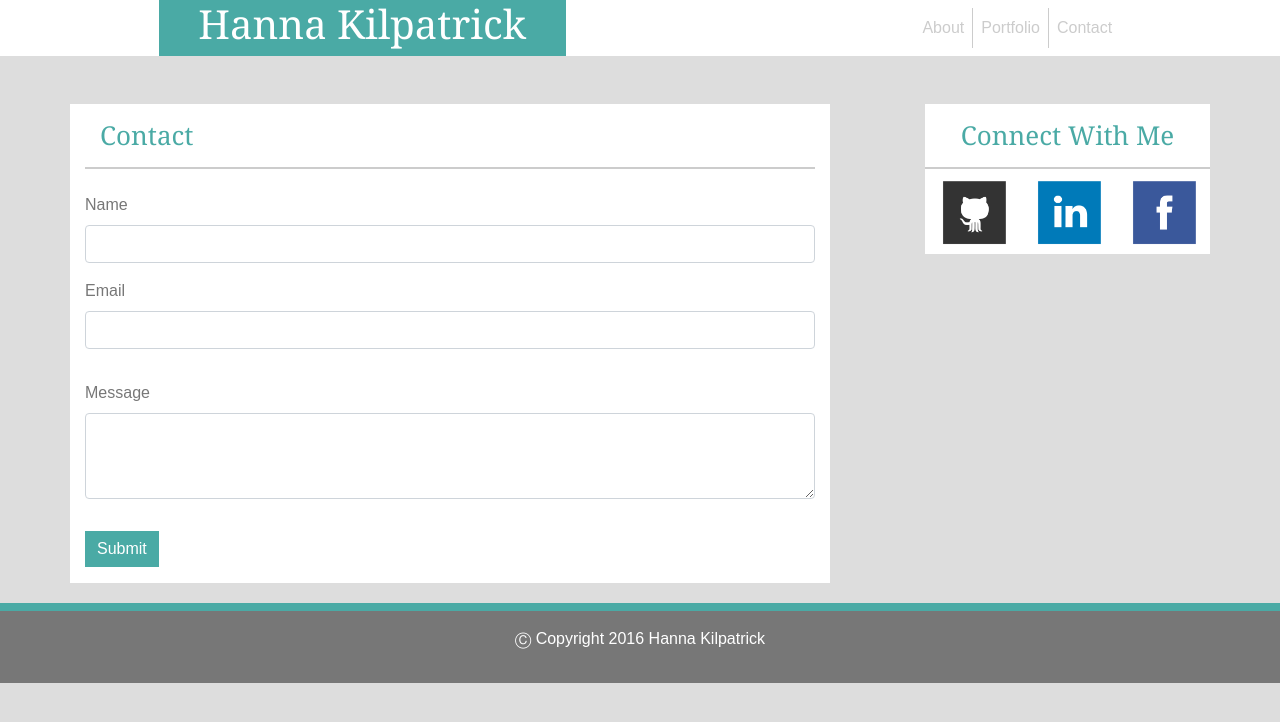
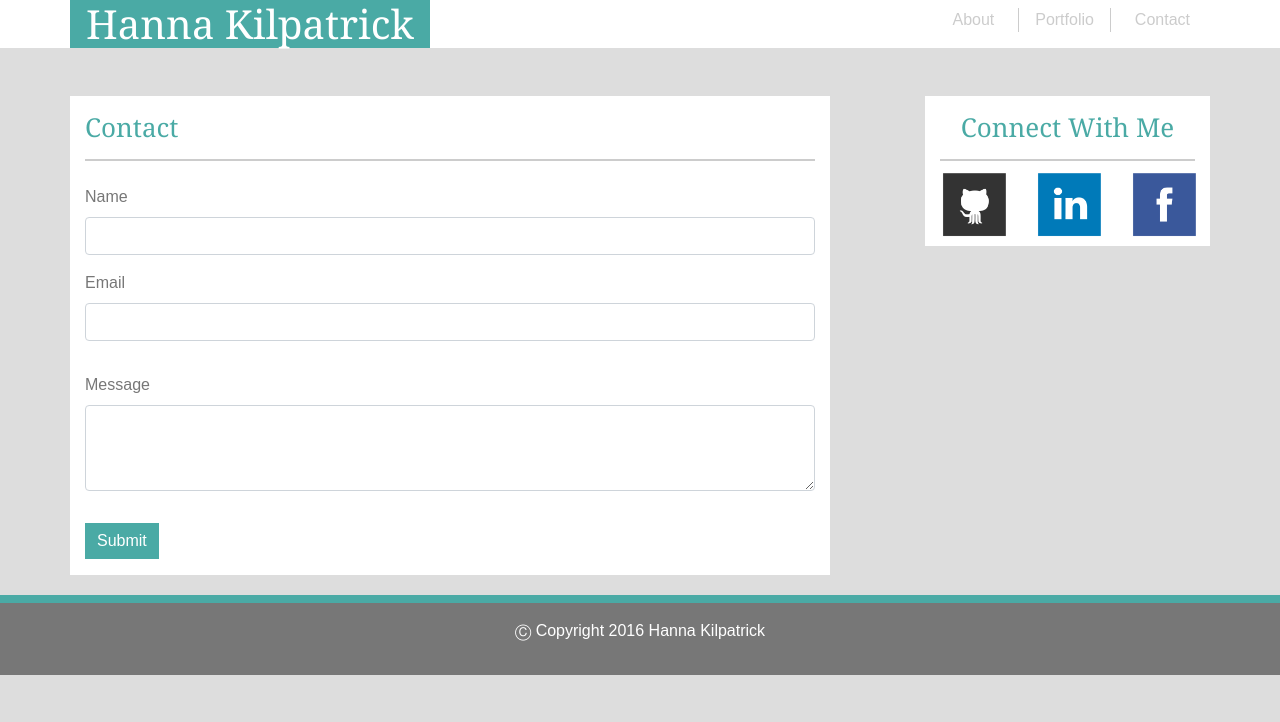
Before and after one commit to AnyaKilpatrick/Bootstrap-Portfolio, a plain HTML site: page contact.html in a window 1280 px wide. Drawn offline with nearby package versions, Linux system fonts and the light colour scheme.

Commit message:
Organized the code

```diff
--- a/assets/css/style.css
+++ b/assets/css/style.css
@@ -3,6 +3,9 @@ html {
     min-height: 100vh;
 }
 
+::-webkit-scrollbar {
+    display: none;
+}
 /* *{
     box-sizing: border-box;
 } */
@@ -48,6 +51,11 @@ myHeader {
     border-right:1px solid #cccccc;
 }
 
+.myNav:hover {
+    background: #4aaaa5;
+    color: #ffff;
+    border-radius: 100px;
+}
 /* Article */
 .photo {
     width:200px;
@@ -63,6 +71,11 @@ article {
     margin-bottom: 20px;
 }
 /* Sidebar */
+
+.icon:hover  {
+    border-radius: 100px;
+  }
+
 aside {
     max-height: 150px;
 }
@@ -88,6 +101,10 @@ aside {
 }
 
 /* Form  */
+
+.myButton:hover {
+    border-radius: 100px;
+}
 
 .myButton {
     background: #4aaaa5;
--- a/contact.html
+++ b/contact.html
@@ -12,23 +12,23 @@
 <body>
     <!-- Header -->
     <div class="container-fluid pr-0 pl-0 white">
-            <div class="row justify-content-around">
-                <div class="col-xl-4 col-lg-4 col-md-4 col-sm-12 col-xs-12 text-center">
+        <div class="container pr-0 pl-0">
+            <div class="row justify-content-between">
+                <div class="col-xl-4 col-lg-5 col-md-6 col-sm-12 col-xs-12 text-center">
                     <h1 CLASS="blue mb-0 whiteFont">Hanna Kilpatrick</h1>
                 </div>
-                <nav class="navbar navbar-expand-lg navbar-expand-md navbar-expand-sm navbar-expand-xs">
-                    <ul class="navbar-nav mr-auto">
+                <ul class="col-xl-3 col-lg-4 col-md-5 col-sm-12 col-xs-12 justify-content-around nav pt-2">
                     <li class="nav-item">
-                            <a class="nav-link myNav" href="index.html">About</a>
+                        <a class="nav-link myNav pt-0 pb-0" href="index.html">About</a>
                     </li>
                     <li class="nav-item">
-                            <a class="nav-link myNav middleNav" href="portfolio.html">Portfolio</a>
+                        <a class="nav-link myNav middleNav pt-0 pb-0" href="portfolio.html">Portfolio</a>
                     </li>
                     <li class="nav-item">
-                            <a class="nav-link myNav" href="contact.html">Contact</a>
+                        <a class="nav-link myNav pt-0 pb-0" href="contact.html">Contact</a>
                     </li>
                 </ul>
-                </nav>
+            </div>
         </div>
     </div>
     <br><br>
@@ -36,12 +36,13 @@
     <div class="container">
         <div class="row justify-content-between">
         <article class="col-xl-8 col-lg-7 col-md-6 col-sm-12 col-xs-12 white text-justify">
+            <!-- Creating a container inside of this column so the top row border will be not full width -->
             <div class="container">
                 <div class="row">
-                    <h3 class="col-md-12 pt-3 pb-3 myHeading">Contact</h3>
+                    <h3 class="col-md-12 pl-0 pt-3 pb-3 myHeading">Contact</h3>
                 </div>
             </div>
-
+            <!-- Form -->
             <form>
                 <div class="form-group">
                     <label class="mt-3">Name</label>
@@ -56,9 +57,13 @@
                 <button type="submit" class="btn btn-primary mt-3 mb-3 myButton">Submit</button>
             </form>
         </article>
+        <!-- Sidebar -->
         <aside class="col-xl-3 col-lg-4 col-md-5 col-sm-12 col-xs-12 white mb-3">
+            <!-- Creating a container inside of this column so the top row border will be not full width -->
+            <div class="container">
                 <div class="row text-center">
-            <h3 class="col-md-12 pt-3 pb-3 myHeading">Connect With Me</h3>
+                    <h3 class="col-md-12 pt-3 pb-3 pr-0 pl-0 myHeading">Connect With Me</h3>
+                </div>
             </div>
             <div class="row Mysidebar">
                 <div class="col-4 text-center">
@@ -80,13 +85,9 @@
         </aside>
     </div>
     </div>
-
-
     <!-- Sticky footer -->
     <div class="container-fluid text-center pt-3 pb-3 myFooter">
         <p>Ⓒ Copyright 2016 Hanna Kilpatrick</p>
     </div>
-
-
 </body>
 </html>
```
Also changed, not shown: portfolio.html (+19 -17 lines), index.html (indentation only). Lines whose indentation alone changed are shown as unchanged.
